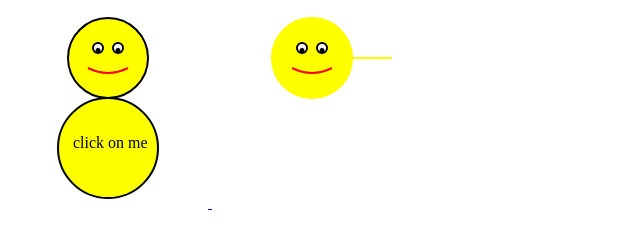
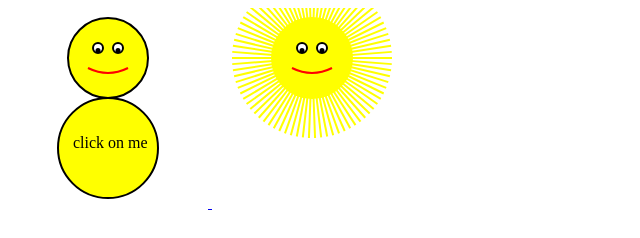
Before and after one commit to vierka/vierka.github.io, a plain HTML site: page index.html in a window 1280 px wide. Shown: the whole page, without its empty margins (0-640 px from the left). Drawn offline with Linux system fonts and the light colour scheme.

Commit message:
všetky lúče slniečka
for cyklus

```diff
--- a/index.html
+++ b/index.html
@@ -56,15 +56,19 @@
 		<!-- Nakreslenie lúčov -->
 		<!-- line x1="100" y1="50" x2="180" y2="50" stroke="black" -->
 		<script>
-			var luc = document.createElementNS("http://www.w3.org/2000/svg", "line");
 			var slniecko = document.getElementById("slniečko");
-			slniecko.appendChild(luc);
-			//alert("test");
-			luc.setAttribute("x1",100);
-			luc.setAttribute("y1",50);
-			luc.setAttribute("x2",180);
-			luc.setAttribute("y2",50);
-			luc.setAttribute("style","stroke:yellow;stroke-width:2");
+			var center_x = 100;
+			var center_y = 50;
+			var pocet = 82;
+			for (i=0; i < pocet; i++) {
+				var luc = document.createElementNS("http://www.w3.org/2000/svg", "line");
+				slniecko.appendChild(luc);
+				luc.setAttribute("x1",center_x);
+				luc.setAttribute("y1",center_y);
+				luc.setAttribute("x2",center_x+80*Math.cos(i*(2*Math.PI/pocet)));
+				luc.setAttribute("y2",center_y+80*Math.sin(i*(2*Math.PI/pocet)));
+				luc.setAttribute("style","stroke:yellow;stroke-width:2");
+			}
 		</script>
         <circle cx="100" cy="50" r="40" stroke="yellow" stroke-width="2" fill="yellow" />
         <circle cx="110" cy="40" r="5" stroke="black" stroke-width="2" fill="white" />
```
